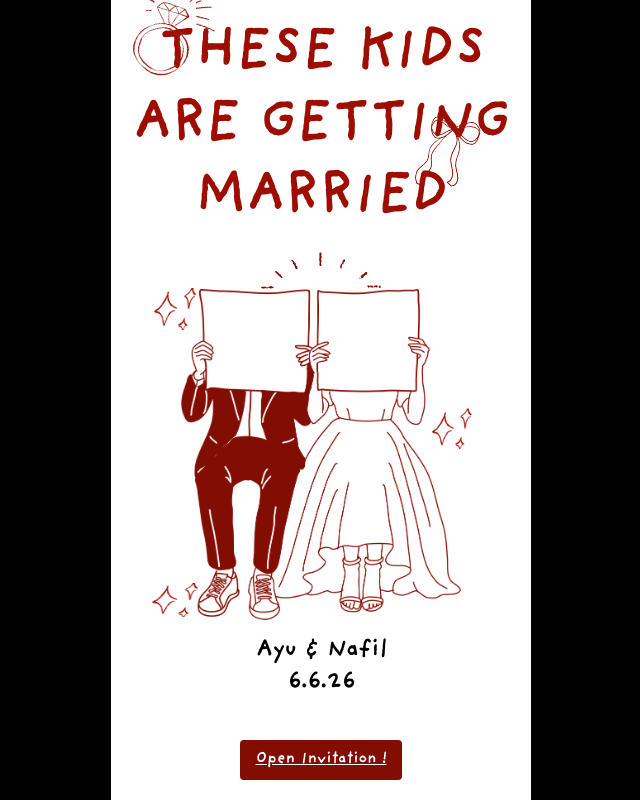
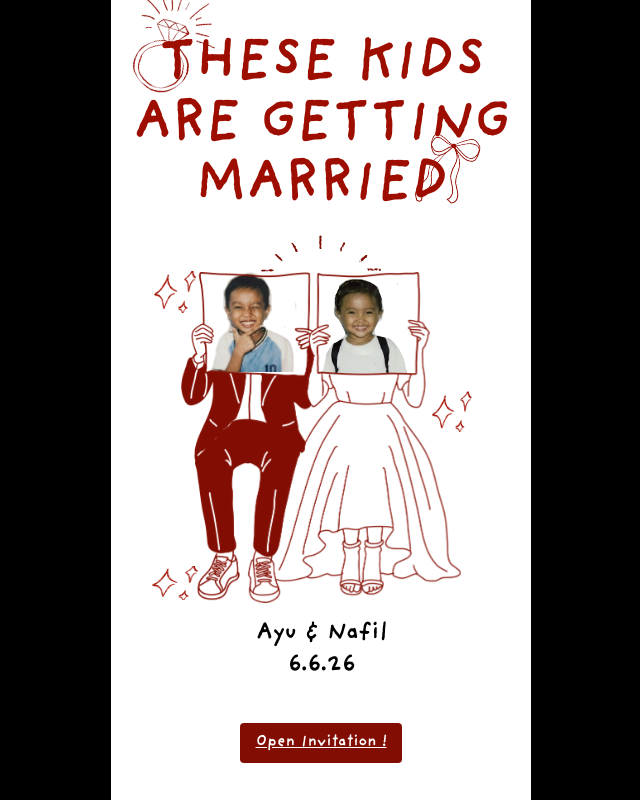
Before and after one commit to fajar035/fe-nafil-kawin, a React (Vite) app: page /open-invitation in a window 1280 px wide. Shown: the whole page, without its empty margins (319-959 px from the left). Built offline with nearby package versions, Linux system fonts and the light colour scheme.

Commit message:
fix: Page open invitation

```diff
--- a/src/pages/open_invitation.js/index.jsx
+++ b/src/pages/open_invitation.js/index.jsx
@@ -1,4 +1,5 @@
 import { useNavigate } from "react-router-dom";
+import { useState, useEffect } from "react";
 
 import useSound from "../../Hooks/index.js";
 import Pernik2 from "../../assets/Images/pernik2.png";
@@ -6,10 +7,32 @@
 import Pernik4 from "../../assets/Images/pernik4.png";
 import Pernik5 from "../../assets/Images/pernik5.png";
 import Pernik1 from "../../assets/Images/pernik1.png";
+import nafil from "../../assets/Images/napil.png";
+import ayu from "../../assets/Images/ayu.png";
 
 function Index() {
   const navigate = useNavigate();
   const { play } = useSound();
+
+  const title = "THESE KIDS ARE GETTING MARRIED";
+  const [displayed, setDisplayed] = useState("");
+
+  useEffect(() => {
+    let i = 0;
+
+    const interval = setInterval(() => {
+      setDisplayed(title.slice(0, i));
+      i++;
+
+      if (i > title.length) {
+        clearInterval(interval);
+      }
+    }, 100);
+
+    return () => clearInterval(interval);
+  }, []);
+
+  const isDone = displayed.length === title.length;
 
   const goToHome = async () => {
     navigate("/home");
@@ -19,42 +42,78 @@
   return (
     <div className="min-h-screen bg-black flex items-center justify-center">
       <div className="w-full max-w-[420px] h-[100vh] bg-white shadow-2xl overflow-hidden">
-        {/* isi app kamu */}
-        <div className="h-full bg-white text-white flex flex-col items-center justify-center gap-6 p-4">
+        <div className="h-full bg-white flex flex-col items-center justify-center gap-6 p-4">
           {/* SECTION */}
-          <div className="w-full-[200px]  mb-4 relative">
+          <div className="w-full mb-4 relative">
             <img
               src={Pernik2}
               alt="pernik2"
               className="absolute top-[-47px] left-2 w-20 rotate-[15deg]"
             />
+
             <img
               src={Pernik3}
               alt="pernik3"
               className="absolute top-[98px] right-[37px] w-15 rotate-[7deg]"
             />
-            <h1 className="text-[55px] font-bold mb-4 text-center text-[#9e0e00] text-base/18">
-              THESE KIDS ARE GETTING MARRIED
+
+            {/* ===== TITLE (FIXED TYPOGRAPHY LAYOUT) ===== */}
+            <h1 className="text-[55px] font-bold mb-4 text-center text-[#9e0e00] leading-[1.1] relative">
+              {/* placeholder biar layout gak geser */}
+              <span className="invisible select-none">{title}</span>
+
+              {/* typing overlay */}
+              <span className="absolute top-0 left-0 w-full text-center">
+                {displayed}
+                {!isDone && <span className="animate-pulse">|</span>}
+              </span>
             </h1>
 
             <img src={Pernik5} alt="pernik5" className="w-30 mx-auto" />
 
-            <div className="relative w-full ">
-              <img src={Pernik4} alt="pernik4" className="w-70 mx-auto" />
+            <div className="relative w-full">
+              {/* FOTO UTAMA (PALING DEPAN) */}
+              <img
+                src={Pernik4}
+                alt="pernik4"
+                className="w-70 mx-auto relative z-20"
+              />
+
+              {/* NAFIL (BELAKANG) */}
+              <div className="absolute top-[0px] left-15.5 w-30 h-25 overflow-hidden z-0">
+                <img
+                  src={nafil}
+                  alt="nafil"
+                  className="w-full h-full object-cover"
+                />
+              </div>
+
+              {/* AYU (BELAKANG JUGA) */}
+              <div className="absolute top-[-11px] right-24.5 w-30 h-28 overflow-hidden z-0">
+                <img
+                  src={ayu}
+                  alt="ayu"
+                  className="w-full h-full object-cover"
+                />
+              </div>
+
+              {/* DECORATION */}
               <img
                 src={Pernik1}
                 alt="pernik1"
-                className="absolute top-0 left-7 w-10 animate__animated animate__pulse animate__infinite"
+                className="absolute top-0 left-7 w-10 z-10 animate__animated animate__pulse animate__infinite"
               />
+
               <img
                 src={Pernik1}
                 alt="pernik1"
-                className="absolute top-30 right-10 w-10 animate__animated animate__wobble animate__infinite"
+                className="absolute top-30 right-10 w-10 z-10 animate__animated animate__wobble animate__infinite"
               />
+
               <img
                 src={Pernik1}
                 alt="pernik1"
-                className="absolute bottom-0 left-7 w-10 animate__animated animate__rubberBand animate__infinite"
+                className="absolute bottom-0 left-7 w-10 z-10 animate__animated animate__rubberBand animate__infinite"
               />
             </div>
 
```
